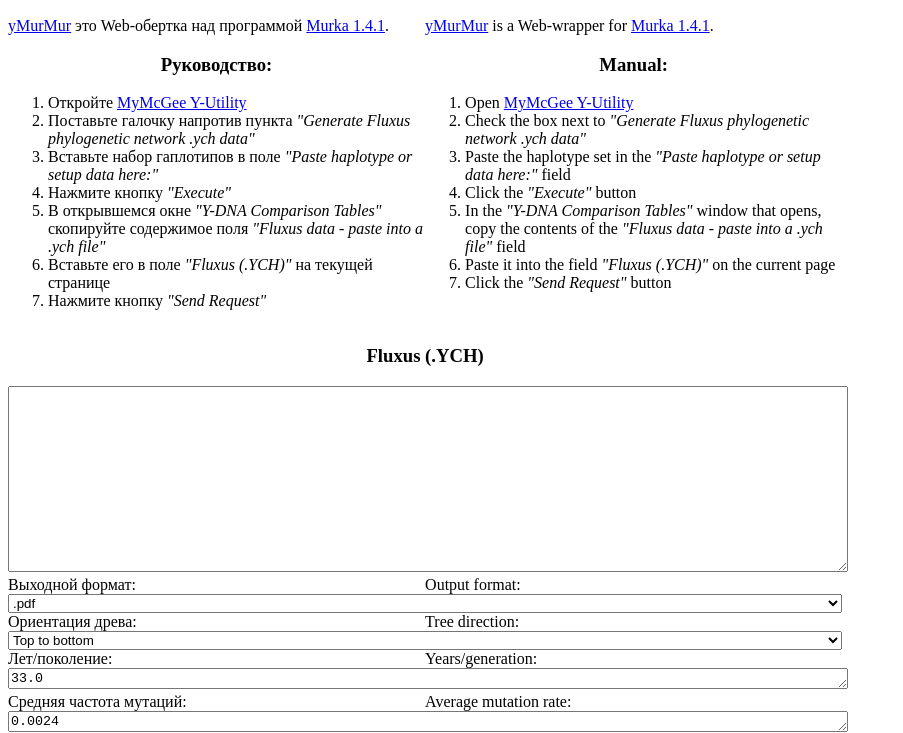
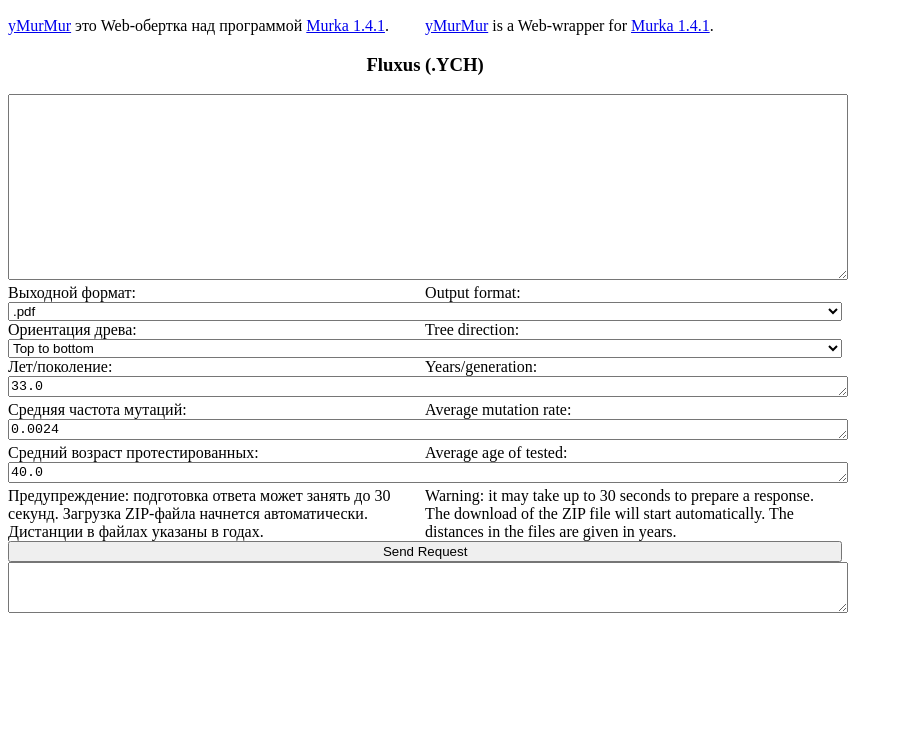
Before and after one commit to Daemon2017/yMurMur, a plain HTML site: page index.html in a window 1280 px wide. Shown: the part 50-783 px from the top of the page, without its empty margins (0-903 px from the left). Drawn offline with Linux system fonts and the light colour scheme.

```diff
--- a/index.html
+++ b/index.html
@@ -43,65 +43,6 @@
                 <a href="https://github.com/Daemon2017/yMurMur">yMurMur</a> is a
                 Web-wrapper for
                 <a href="https://sourceforge.net/projects/phylomurka/files/murka/">Murka 1.4.1</a>.
-            </div>
-        </div>
-        <div class="row">
-            <div class="column">
-                <h3 class="center">Руководство:</h3>
-                <ol>
-                    <li>
-                        Откройте
-                        <a href="http://www.mymcgee.com/tools/yutility111.html">MyMcGee Y-Utility</a>
-                    </li>
-                    <li>
-                        Поставьте галочку напротив пункта
-                        <i>"Generate Fluxus phylogenetic network .ych data"</i>
-                    </li>
-                    <li>
-                        Вставьте набор гаплотипов в поле
-                        <i>"Paste haplotype or setup data here:"</i>
-                    </li>
-                    <li>Нажмите кнопку <i>"Execute"</i></li>
-                    <li>
-                        В открывшемся окне <i>"Y-DNA Comparison Tables"</i> скопируйте
-                        содержимое поля <i>"Fluxus data - paste into a .ych file"</i>
-                    </li>
-                    <li>
-                        Вставьте его в поле <i>"Fluxus (.YCH)"</i> на текущей странице
-                    </li>
-                    <li>
-                        Нажмите кнопку <i>"Send Request"</i>
-                    </li>
-                </ol>
-            </div>
-            <div class="column">
-                <h3 class="center">Manual:</h3>
-                <ol>
-                    <li>
-                        Open
-                        <a href="http://www.mymcgee.com/tools/yutility111.html">MyMcGee Y-Utility</a>
-                    </li>
-                    <li>
-                        Check the box next to
-                        <i>"Generate Fluxus phylogenetic network .ych data"</i>
-                    </li>
-                    <li>
-                        Paste the haplotype set in the
-                        <i>"Paste haplotype or setup data here:"</i> field
-                    </li>
-                    <li>Click the <i>"Execute"</i> button</li>
-                    <li>
-                        In the <i>"Y-DNA Comparison Tables"</i> window that opens, copy
-                        the contents of the
-                        <i>"Fluxus data - paste into a .ych file"</i> field
-                    </li>
-                    <li>
-                        Paste it into the field <i>"Fluxus (.YCH)"</i> on the current page
-                    </li>
-                    <li>
-                        Click the <i>"Send Request"</i> button
-                    </li>
-                </ol>
             </div>
         </div>
         <div class="center">
@@ -177,11 +118,11 @@
         </div>
         <div class="row">
             <div class="column">
-                Предупреждение: подготовка ответа может занять до 10 секунд. Загрузка
+                Предупреждение: подготовка ответа может занять до 30 секунд. Загрузка
                 ZIP-файла начнется автоматически. Дистанции в файлах указаны в годах.
             </div>
             <div class="column">
-                Warning: it may take up to 10 seconds to prepare a response. The
+                Warning: it may take up to 30 seconds to prepare a response. The
                 download of the ZIP file will start automatically. The distances in the files are given in years.
             </div>
         </div>
```
Also changed, not shown: 1 other file.
